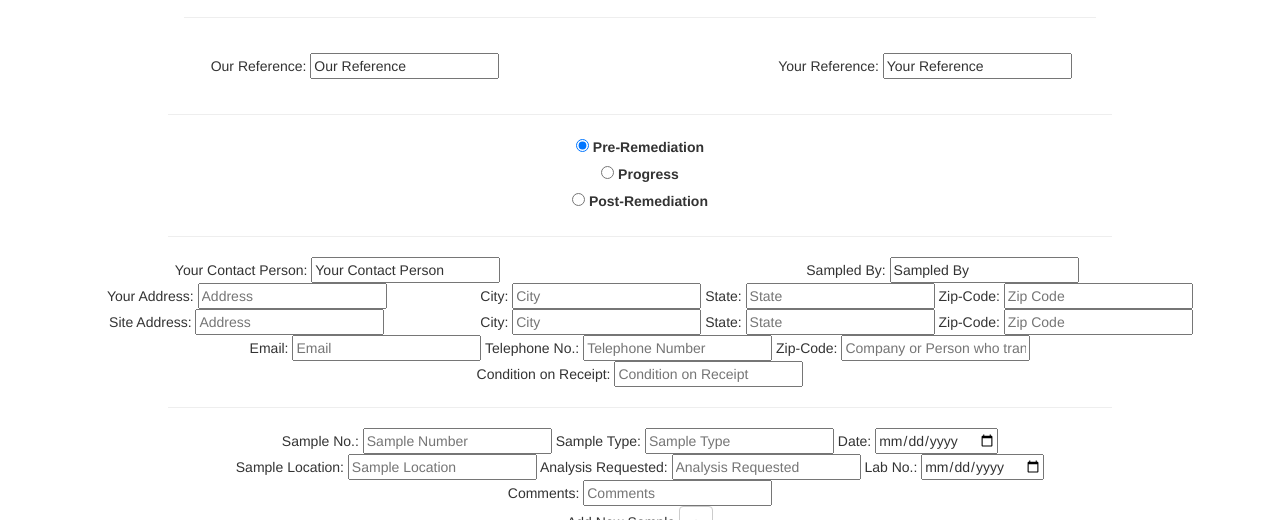
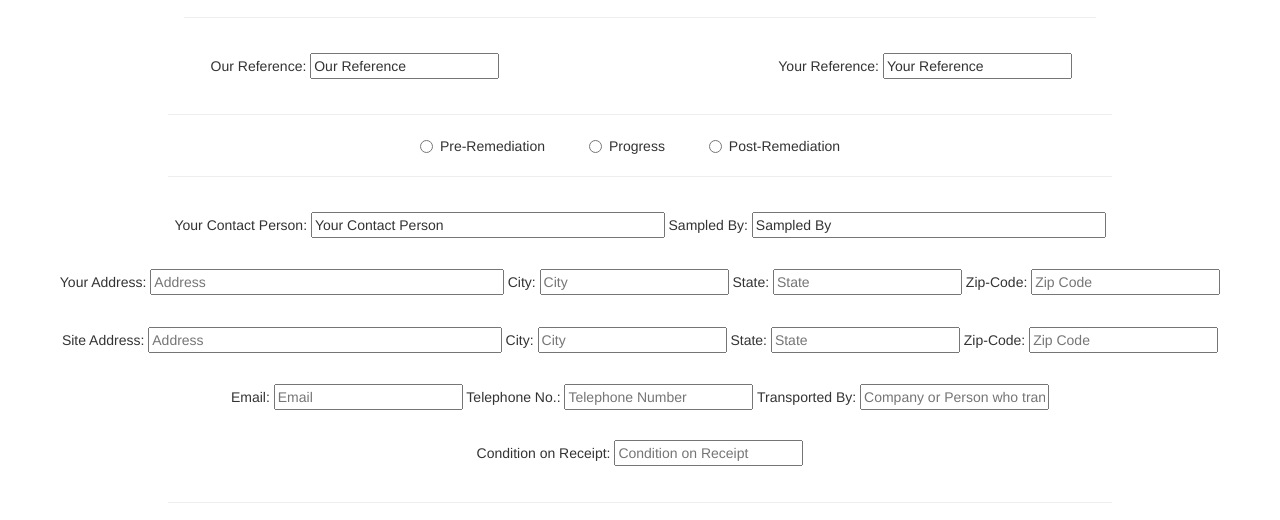
Before and after one commit to Ghizmilth/envirobiomics-form, a plain HTML site: page index.html in a window 1280 px wide. Shown: the part 277-797 px from the top of the page. Drawn offline with nearby package versions, Linux system fonts and the light colour scheme.

Commit message:
modified some input fields and added more CSS

```diff
--- a/index.html
+++ b/index.html
@@ -32,7 +32,7 @@
 
           <div class="container">
             <div class="row">
-          <div class="col-md-12" id="today-date">
+              <div class="col-md-12 today-date">
                 Date:
                 <input type="date" name="Date">
               </div>
@@ -54,44 +54,34 @@
 
           <hr>
 
-          <div class="form-check form-check-inline">
-            <label class="form-check-label">
-              <input class="form-check-input" type="radio" class="form-check-input" name="inlineRadioOptions" id="optionsRadios1" value="option1" checked>
+          <label class="radio-inline">
+            <input type="radio" name="inlineRadioOptions" id="inlineRadio1" value="option1">
             Pre-Remediation
           </label>
-          </div>
-          <div class="form-check form-check-inline">
-          <label class="form-check-label">
-              <input class="form-check-input" type="radio" class="form-check-input" name="inlineRadioOptions" id="optionsRadios2" value="option2">
+          <label class="radio-inline">
+            <input type="radio" name="inlineRadioOptions" id="inlineRadio2" value="option2">
             Progress
           </label>
-          </div>
-          <div class="form-check form-check-inline">
-          <label class="form-check-label">
-              <input class="form-check-input" type="radio" class="form-check-input" name="inlineRadioOptions" id="optionsRadios3" value="option3">
+          <label class="radio-inline">
+            <input type="radio" name="inlineRadioOptions" id="inlineRadio3" value="option3">
             Post-Remediation
           </label>
-          </div>
+
+
 
           <hr>
 
-          <div class="row">
-              <div class="col-md-6">
+          <div class="row contact-sample">
                 Your Contact Person:
-                <input type="text" name="contact-person" value="Your Contact Person">
-              </div>
-              <div class="col-md-6">
+                <input class="your-contact-person" type="text" name="contact-person" value="Your Contact Person">
                 Sampled By:
-                <input type="text" name="sampled-by" value="Sampled By">
-              </div>
+                <input class="sampled-by" type="text" name="sampled-by" value="Sampled By">
           </div>
 
           <div class="row">
-              <div class="col-md-12">
-                <div class="col-md-4">
+              <div class="col-md-12 your-address">
                 Your Address:
-                  <input type="text" name="your-address" placeholder="Address">
-                </div>
+                <input class="address-field" type="text" name="your-address" placeholder="Address">
                 City:
                 <input type="text" name="your-city" placeholder="City">
                 State:
@@ -99,11 +89,10 @@
                 Zip-Code:
                 <input type="text" name="your-zipcode" placeholder="Zip Code">
               </div>
-              <div class="col-md-12">
-                <div class="col-md-4">
+
+              <div class="col-md-12 site-address">
                 Site Address:
-                  <input type="text" name="your-address" placeholder="Address">
-                </div>
+                <input class="address-field" type="text" name="your-address" placeholder="Address">
                 City:
                 <input type="text" name="your-city" placeholder="City">
                 State:
@@ -115,16 +104,16 @@
 
 
 
-          <div class="row">
+          <div class="row contact-info">
             Email:
             <input type="text" name="email" placeholder="Email">
             Telephone No.:
             <input type="text" name="telephone" placeholder="Telephone Number">
-            Zip-Code:
+            Transported By:
             <input type="text" name="transported-by" placeholder="Company or Person who transported it">
           </div>
 
-          <div class="row">
+          <div class="row condition">
             <div class="col-lg-12">
             Condition on Receipt:
             <input type="text" name="condition" placeholder="Condition on Receipt">
@@ -133,7 +122,7 @@
 
           <hr>
 
-          <div class="row">
+          <div class="row sample-row">
             Sample No.:
             <input type="text" name="email" placeholder="Sample Number">
             Sample Type:
@@ -142,7 +131,7 @@
             <input type="date" name="transported-by" placeholder="Date">
           </div>
 
-          <div class="row">
+          <div class="row sample-location">
             Sample Location:
             <input type="text" name="email" placeholder="Sample Location">
             Analysis Requested:
@@ -151,12 +140,12 @@
             <input type="date" name="transported-by" placeholder="Lab Number">
           </div>
 
-          <div class="row">
+          <div class="row comments">
             Comments:
-            <input type="text" name="email" placeholder="Comments">
+            <input class="comment-box" type="text" name="email" placeholder="Comments">
           </div>
 
-          <div class="row">
+          <div class="row new-sample">
             Add New Sample
             <button type="button" class="btn btn-default">+</button>
           </div>
--- a/style.css
+++ b/style.css
@@ -11,9 +11,18 @@ body {
 }
 
 .reference-row,
-#today-date {
+.today-date,
+.contact-sample,
+.your-address,
+.site-address,
+.contact-info,
+.condition,
+.sample-row,
+.sample-location,
+.comments,
+.new-sample {
   text-align: center;
-  padding: 15px;
+  padding: 1.3%;
 }
 
 hr {
@@ -24,6 +33,29 @@ hr {
   list-style-type: none;
 }
 
-.your-contact-person {
-  width: 40%;
+.your-contact-person,
+.sampled-by {
+  width: 30%;
 }
+
+.radio-inline {
+  padding-left: 25px;
+  padding-right: 25px;
+}
+
+.new-sample {
+  text-align: right;
+  margin-right: 10%;
+}
+
+.contact-sample {
+}
+
+.address-field {
+  width: 30%;
+}
+
+.comment-box {
+  height: 100px;
+  width: 60%;
+}
```
Lines whose indentation alone changed are shown as unchanged.
